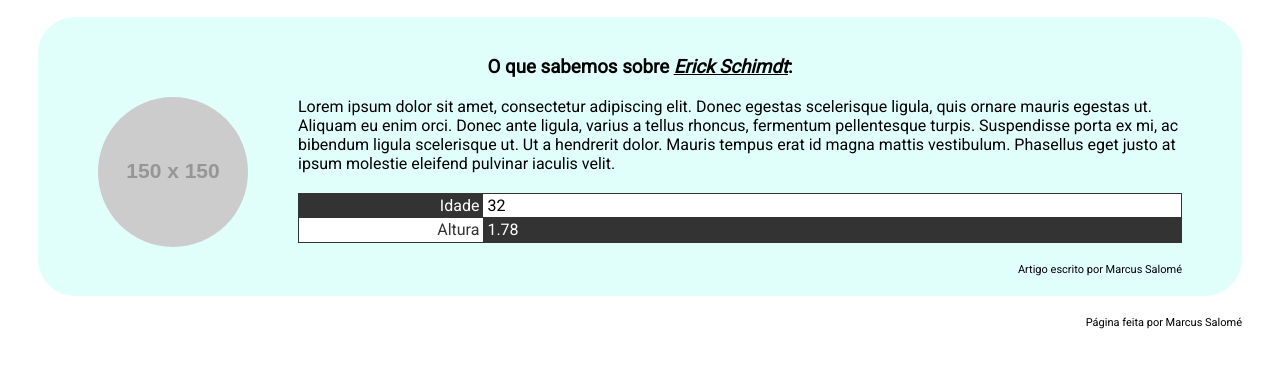
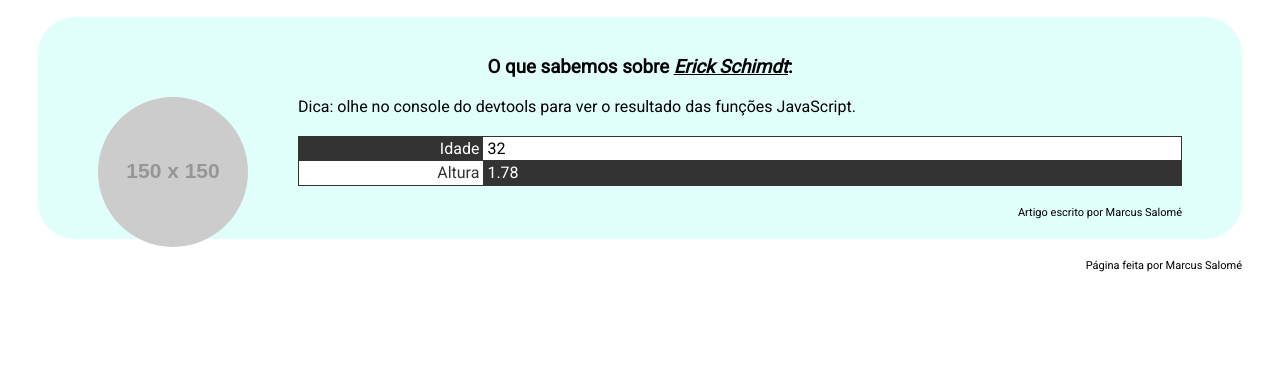
Before and after one commit to mpsalome/simple-page, a plain HTML site: page index.html in a window 1280 px wide. Shown: the part 99-466 px from the top of the page. Drawn offline with Linux system fonts and the light colour scheme; placeholder pictures from the web are drawn by us.

Commit message:
Texto do artigo alterado

```diff
--- a/index.html
+++ b/index.html
@@ -23,11 +23,7 @@
                 </header>
                 <!-- Estou usando um placeholder mas a ideia seria uma foto do Erick Schimdt -->
                 <img class="articleBox-img" src="https://via.placeholder.com/150" alt="Foto de Erick Schimdt">
-                <p class="articleBox-paragraph">Lorem ipsum dolor sit amet, consectetur adipiscing elit. Donec egestas
-                    scelerisque ligula, quis ornare mauris egestas ut. Aliquam eu enim orci. Donec ante ligula, varius a
-                    tellus rhoncus, fermentum pellentesque turpis. Suspendisse porta ex mi, ac bibendum ligula
-                    scelerisque ut. Ut a hendrerit dolor. Mauris tempus erat id magna mattis vestibulum. Phasellus eget
-                    justo at ipsum molestie eleifend pulvinar iaculis velit.
+                <p class="articleBox-paragraph"> Dica: olhe no console do devtools para ver o resultado das funções JavaScript.
                 </p>
                 <dl class="articleBox-list">
                     <dt class="articleBox-list_title">Idade</dt>
```
